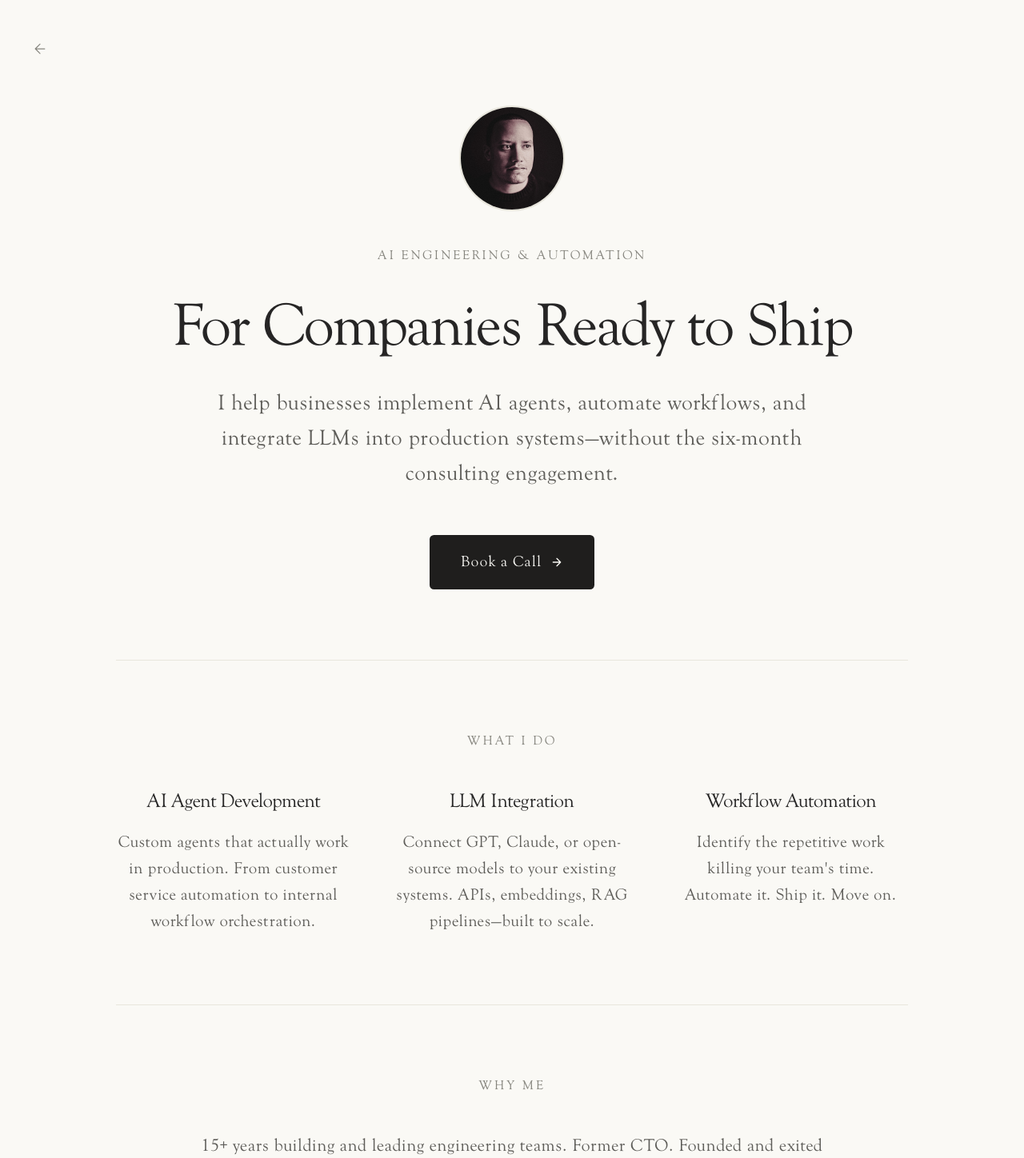
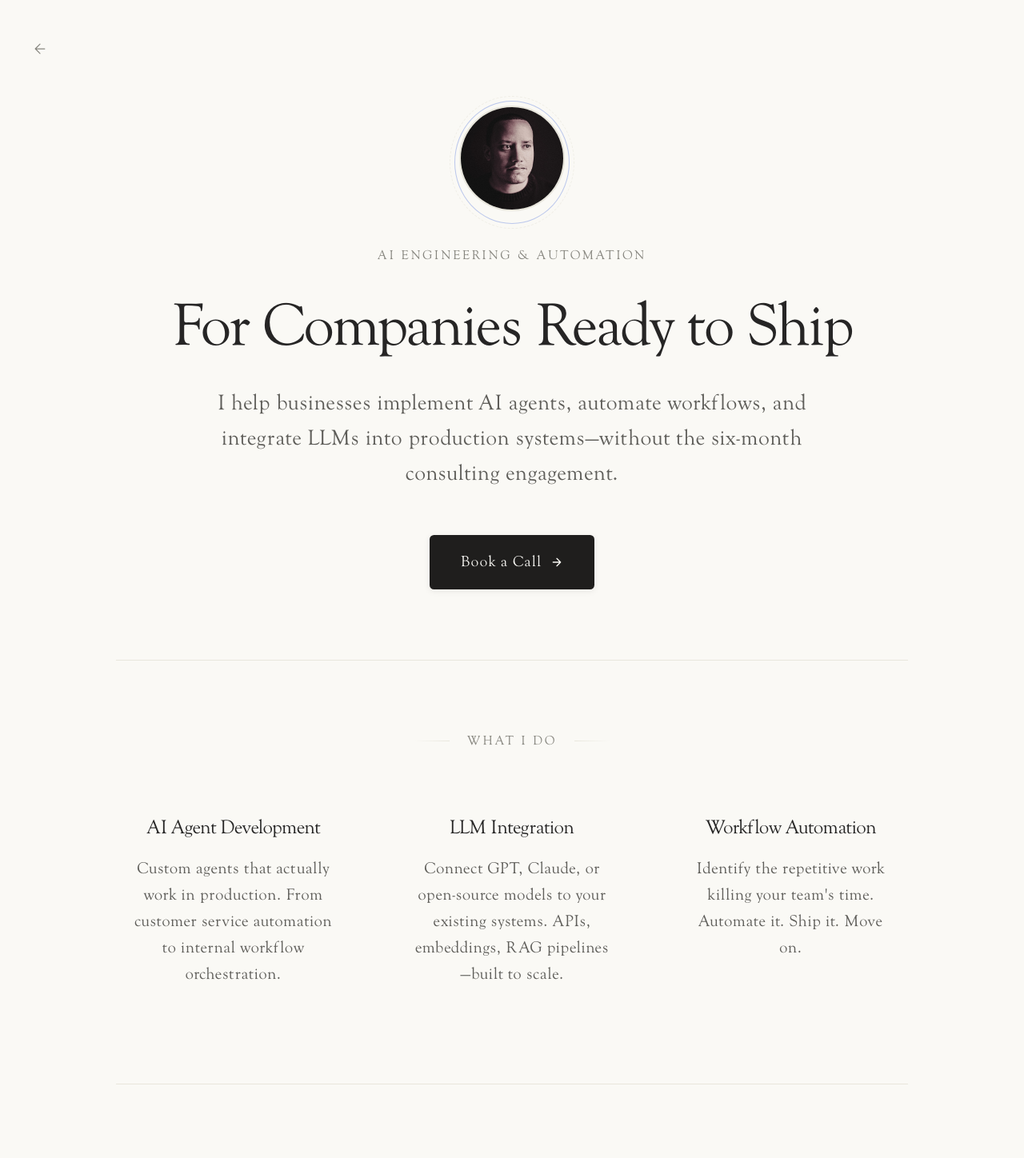
Before and after one commit to aaronkantrowitz/website, a SvelteKit app: page /consulting in a window 1280 px wide. Shown: the top 1448 px of the page at 80% size. Built offline with nearby package versions, Linux system fonts and the light colour scheme.

Commit message:
Enhance hero section styling and improve button interactions

```diff
--- a/src/routes/consulting/+page.svelte
+++ b/src/routes/consulting/+page.svelte
@@ -52,7 +52,9 @@
     <!-- Hero Section -->
     <section class="hero">
       <div class="hero-content">
-        <img src="/IMG_1306.JPG" alt="Aaron Kantrowitz" class="hero-photo" />
+        <div class="hero-photo-wrapper">
+          <img src="/IMG_1306.JPG" alt="Aaron Kantrowitz" class="hero-photo" />
+        </div>
         <p class="hero-label">AI Engineering & Automation</p>
         <h1 class="hero-headline">For Companies Ready to Ship</h1>
         <p class="hero-subheadline">
@@ -266,13 +268,38 @@
     text-align: center;
   }
 
+  .hero-photo-wrapper {
+    position: relative;
+    display: inline-block;
+    margin-bottom: 1.5rem;
+  }
+
+  .hero-photo-wrapper::before {
+    content: '';
+    position: absolute;
+    inset: -6px;
+    border-radius: 50%;
+    border: 1px solid var(--riso);
+    opacity: 0.4;
+  }
+
+  .hero-photo-wrapper::after {
+    content: '';
+    position: absolute;
+    inset: -12px;
+    border-radius: 50%;
+    border: 1px dashed var(--ivory-dark);
+    opacity: 0.6;
+  }
+
   .hero-photo {
     width: 5rem;
     height: 5rem;
     border-radius: 50%;
     object-fit: cover;
-    margin-bottom: 1.5rem;
     border: 2px solid var(--ivory-dark);
+    position: relative;
+    z-index: 1;
   }
 
   @media (min-width: 640px) {
@@ -317,12 +344,14 @@
     font-size: 0.875rem;
     letter-spacing: 0.05em;
     border-radius: 0.25rem;
-    transition: background-color 200ms, transform 200ms;
+    transition: all 200ms;
+    box-shadow: 0 2px 8px rgba(0, 0, 0, 0.08);
   }
 
   .cta-button:hover {
-    background-color: var(--dark-gray);
-    transform: translateY(-1px);
+    background-color: var(--riso);
+    transform: translateY(-2px);
+    box-shadow: 0 4px 12px rgba(94, 126, 223, 0.25);
   }
 
   /* Sections */
@@ -333,6 +362,22 @@
     color: var(--gray);
     margin-bottom: 2rem;
     text-align: center;
+    display: flex;
+    align-items: center;
+    justify-content: center;
+    gap: 1rem;
+  }
+
+  .section-title::before,
+  .section-title::after {
+    content: '';
+    width: 2rem;
+    height: 1px;
+    background: linear-gradient(to right, transparent, var(--ivory-dark));
+  }
+
+  .section-title::after {
+    background: linear-gradient(to left, transparent, var(--ivory-dark));
   }
 
   /* Services */
@@ -355,6 +400,13 @@
 
   .service-card {
     text-align: center;
+    padding: 1.5rem 1rem;
+    border-radius: 0.5rem;
+    transition: background-color 200ms;
+  }
+
+  .service-card:hover {
+    background-color: var(--ivory-med);
   }
 
   .service-title {
@@ -423,9 +475,10 @@
     justify-content: center;
     font-size: 0.875rem;
     font-weight: 400;
-    color: var(--gray);
-    border: 1px solid var(--ivory-dark);
+    color: var(--riso);
+    border: 1px solid var(--riso);
     border-radius: 50%;
+    opacity: 0.8;
   }
 
   .step-content {
@@ -508,12 +561,15 @@
     font-size: 0.875rem;
     letter-spacing: 0.05em;
     border-radius: 0.25rem;
-    transition: background-color 200ms, opacity 200ms;
+    transition: all 200ms;
     cursor: pointer;
+    box-shadow: 0 2px 8px rgba(0, 0, 0, 0.08);
   }
 
   .submit-button:hover:not(:disabled) {
-    background-color: var(--dark-gray);
+    background-color: var(--riso);
+    transform: translateY(-1px);
+    box-shadow: 0 4px 12px rgba(94, 126, 223, 0.25);
   }
 
   .submit-button:disabled {
```
Also changed, not shown: 1 other file (tests, documents, lock files or other folders).
